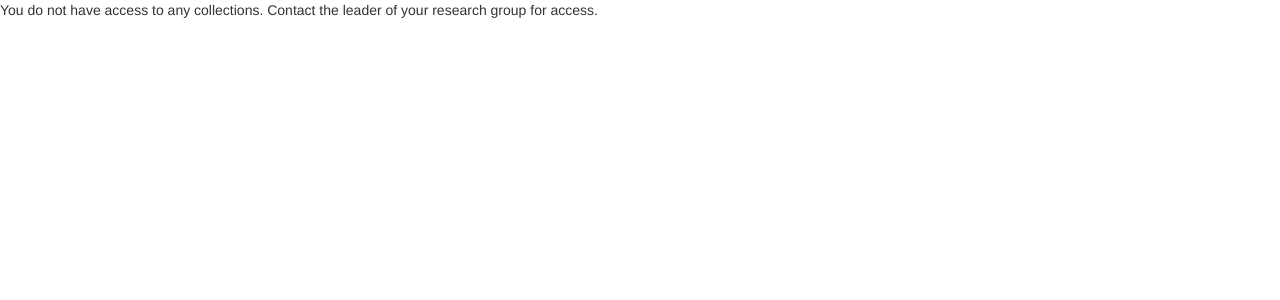
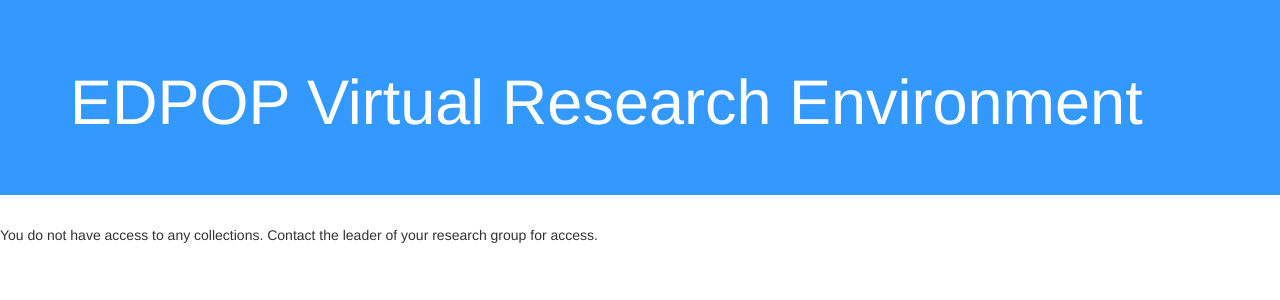
Before and after one commit to UUDigitalHumanitieslab/EDPOP, a Django app: page /vre/ in a window 1280 px wide. Shown: the top 300 px of the page. Run offline with Django 3.2, Linux system fonts and the light colour scheme; the visitor is signed in with stand-in values (Sample User, id 1); data that the repository does not hold is empty; parts of the project's set-up code (start-up, migrations or seed data) failed here and were passed over; some libraries are stand-ins or nearby versions.

Commit message:
fixed sorting, added banner

```diff
--- a/vre/sru_query.py
+++ b/vre/sru_query.py
@@ -48,7 +48,7 @@
         id = next((u.subfield.string for u in ids if not u.subfield.string.startswith("(")), None)
         uri = "http://hpb.cerl.org/record/"+id
         datafields = {}
-        for tag, description in sorted(translationDictionary.items(), key=itemgetter(1)):
+        for tag, description in sorted(translationDictionary.items(), key=itemgetter(0)):
             datafield = record.find('datafield', tag=tag)
             if datafield:
                 subfields = datafield.find_all('subfield')
--- a/vre/templates/vre/base.html
+++ b/vre/templates/vre/base.html
@@ -15,6 +15,11 @@
         {% endblock style %}
     </head>
     <body>
+        <div class="jumbotron jumbotron-fluid" style="background-color:#3399FF;">
+            <div class="container">
+                <h1 class="display-4" style="color:white">EDPOP Virtual Research Environment</h1>
+            </div>
+        </div>
         {% block content %}{% endblock content %}
         {% block scripts %}
         <script
```
